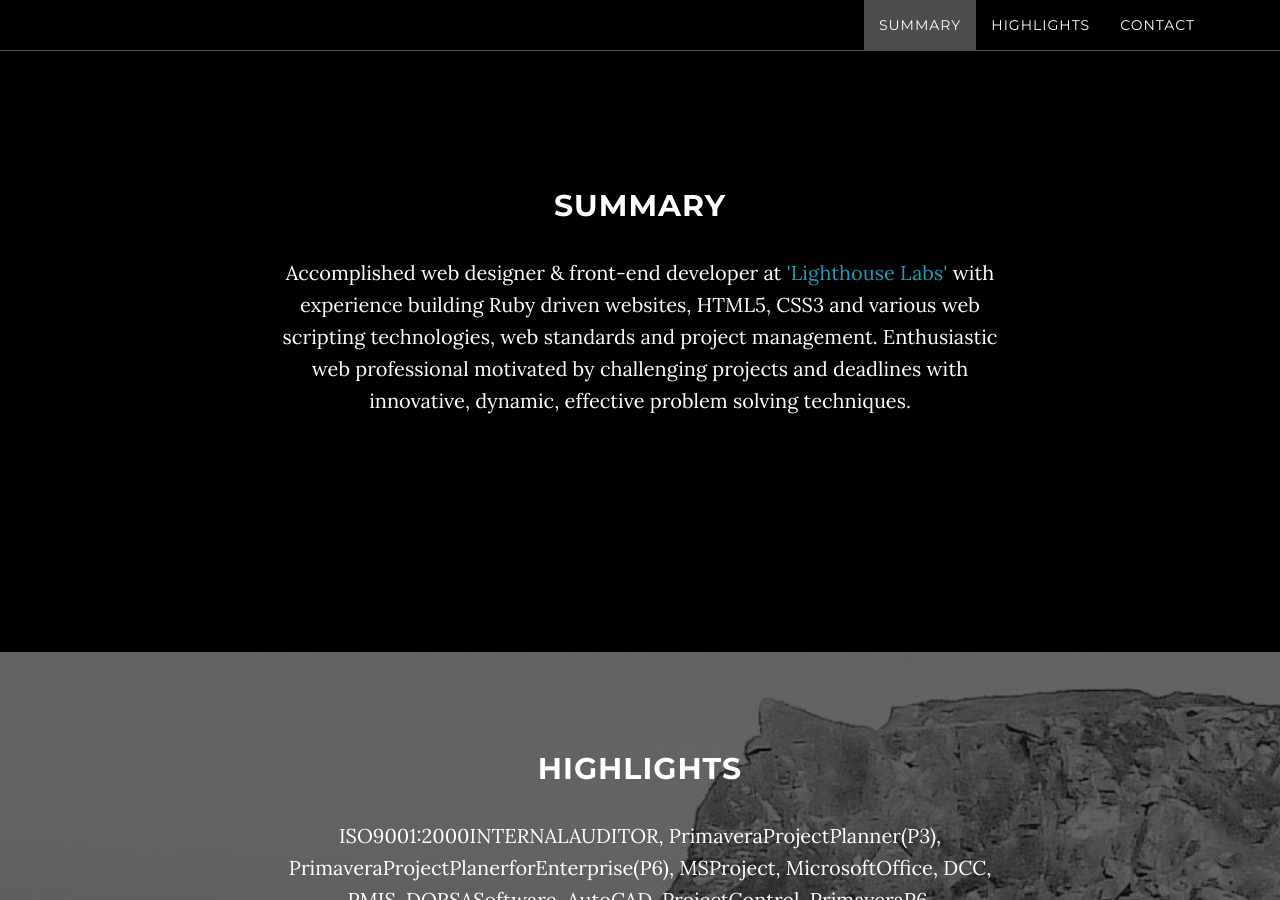
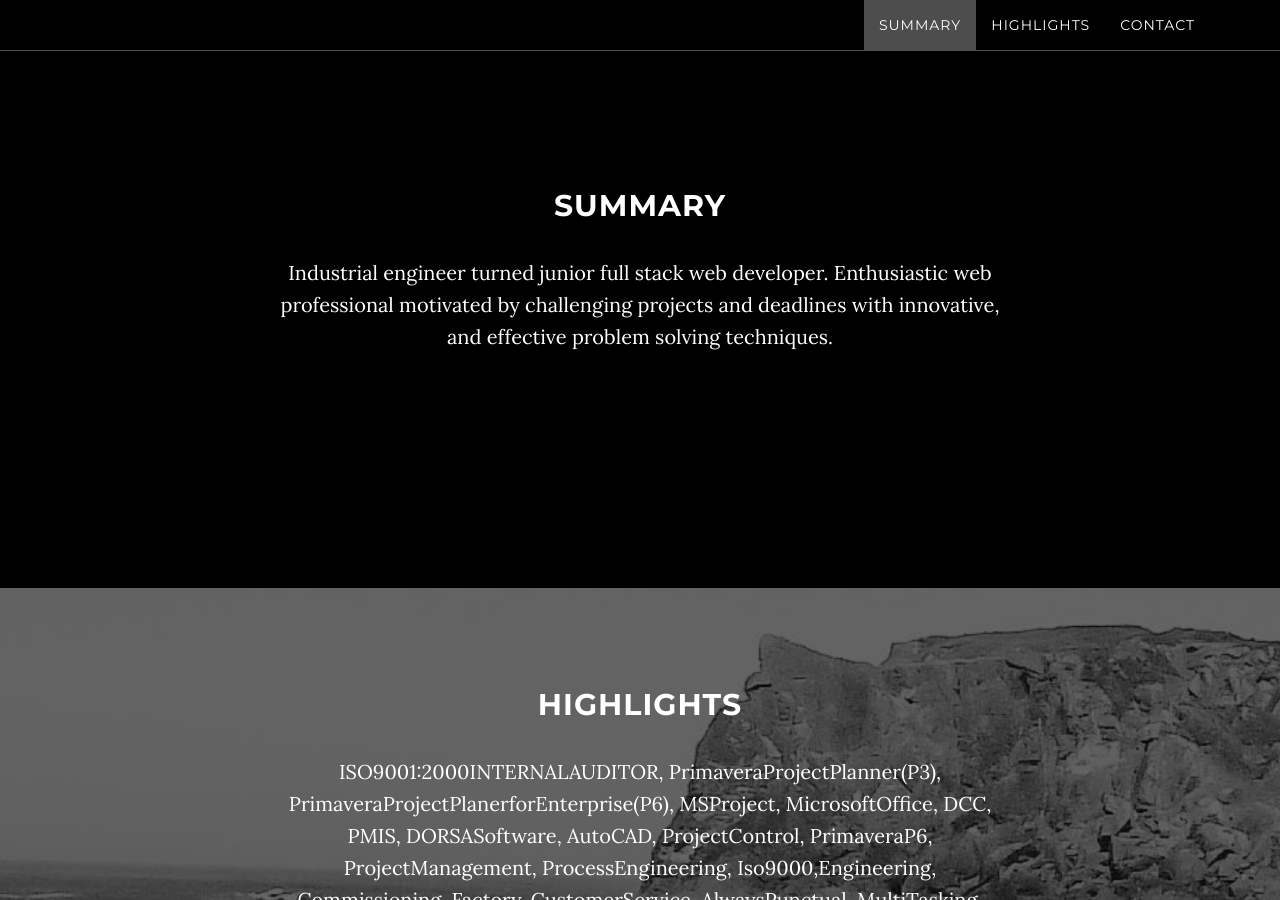
Before and after one commit to navidkazempour/navidkazempour.github.io, a Jekyll site: the page built from index.html, in a window 1280 px wide and 900 px high, scrolled down 911 px. Built offline with Jekyll 4.4.1, drawn with Linux system fonts in a browser that asks for light colours.

Commit message:
Update about.html

```diff
--- a/_includes/about.html
+++ b/_includes/about.html
@@ -3,7 +3,7 @@
         <div class="row">
             <div class="col-lg-8 col-lg-offset-2">
                 <h2>Summary</h2>
-                <p>Accomplished web designer & front-end developer at <a href="https://www.lighthouselabs.ca/">'Lighthouse Labs'</a> with experience building Ruby driven websites, HTML5, CSS3 and various web scripting technologies, web standards and project management. Enthusiastic web professional motivated by challenging projects and deadlines with innovative, dynamic, effective problem solving techniques.</p>
+                <p>Industrial engineer turned junior full stack web developer. Enthusiastic web professional motivated by challenging projects and deadlines with innovative, and effective problem solving techniques.</p>
             </div>
         </div>
     </section>
```
